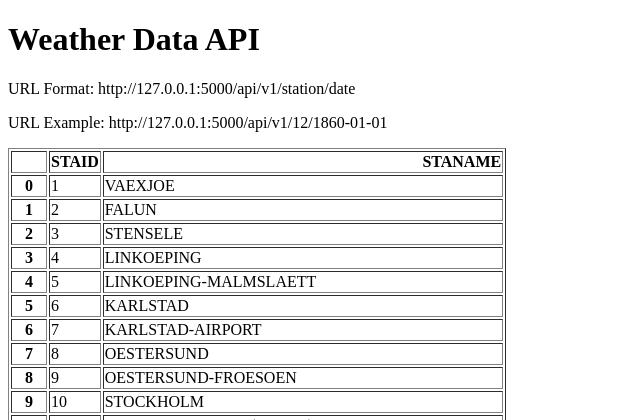
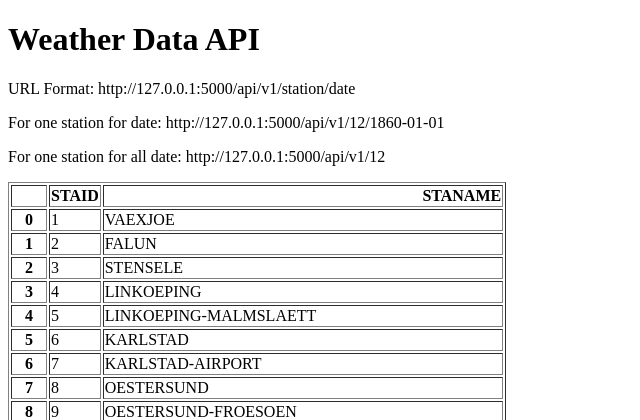
Before and after one commit to darwindc12/waether_data_API, a Flask app: page / in a window 1280 px wide. Shown: the top 420 px of the page, without its empty margins (0-640 px from the left). Run offline with Flask 2, Linux system fonts and the light colour scheme.

Commit message:
Implement new url address for retrieval of all data by station number

```diff
--- a/main.py
+++ b/main.py
@@ -4,11 +4,11 @@ import pandas as pd
 app = Flask(__name__)
 
 
-station = pd.read_csv("data_small/stations.txt", skiprows=17)
-station = station[['STAID', 'STANAME                                 ']]
+stations = pd.read_csv("data_small/stations.txt", skiprows=17)
+stations = stations[['STAID', 'STANAME                                 ']]
 @app.route("/")
 def home():
-    return render_template("home.html", data=station.to_html())
+    return render_template("home.html", data=stations.to_html())
 
 
 @app.route("/api/v1/<station>/<date>")
@@ -20,6 +20,12 @@ def about(station, date):
             "date": date,
             "temperature": temperature}
 
+@app.route("/api/v1/<station>")
+def all_data(station):
+    filename = "data_small/TG_STAID" + str(station).zfill(6) + ".txt"
+    df = pd.read_csv(filename, skiprows=20, parse_dates=['    DATE'])
+    result = df.to_dict(orient="records")
+    return result
 
 if __name__ == "__main__":
     app.run(debug=True)
--- a/templates/home.html
+++ b/templates/home.html
@@ -7,7 +7,8 @@
 <body>
 <h1>Weather Data API</h1>
 <p>URL Format: http://127.0.0.1:5000/api/v1/station/date</p>
-<p>URL Example: http://127.0.0.1:5000/api/v1/12/1860-01-01</p>
+<p>For one station for date: http://127.0.0.1:5000/api/v1/12/1860-01-01</p>
+<p>For one station for all date: http://127.0.0.1:5000/api/v1/12</p>
 <p>{{data|safe}}</p>
 </body>
 </html>
```
